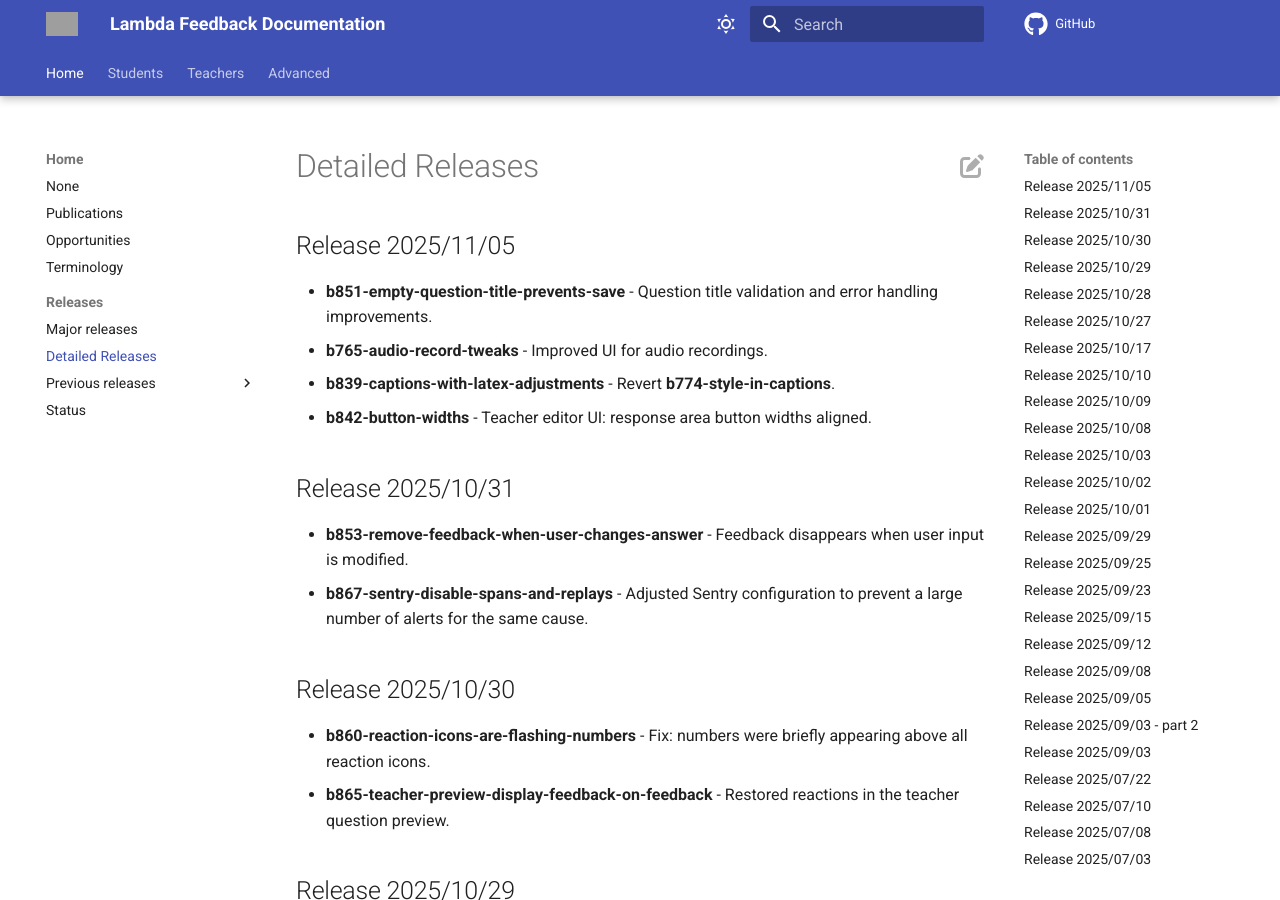
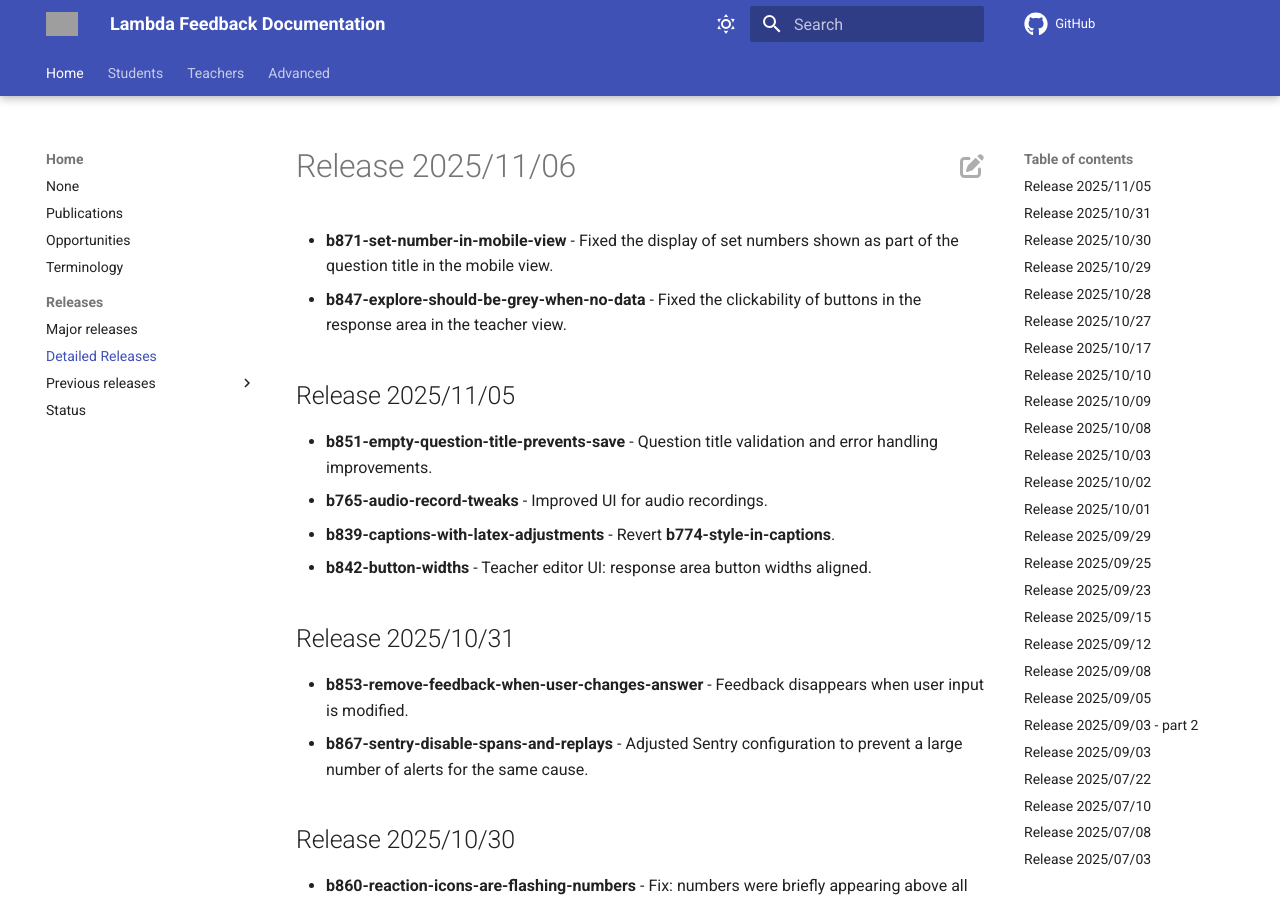
Before and after one commit to lambda-feedback/user-documentation, an MkDocs documentation site: the page built from docs/releases/detailed_releases.md, in a window 1280 px wide and 900 px high. Built offline with MkDocs 1.6.1 and Material for MkDocs 9.7.7, drawn with Linux system fonts in a browser that asks for light colours; comment, search, counter and statistics services are not loaded; grey boxes are pictures that could not be loaded.

Commit message:
Release 2025/11/06 added

```diff
--- a/docs/releases/detailed_releases.md
+++ b/docs/releases/detailed_releases.md
@@ -1,3 +1,8 @@
+# Release 2025/11/06
+
+- **b871-set-number-in-mobile-view** - Fixed the display of set numbers shown as part of the question title in the mobile view.
+- **b847-explore-should-be-grey-when-no-data** - Fixed the clickability of buttons in the response area in the teacher view.
+
 ## Release 2025/11/05
 
 - **b851-empty-question-title-prevents-save** - Question title validation and error handling improvements.
```
